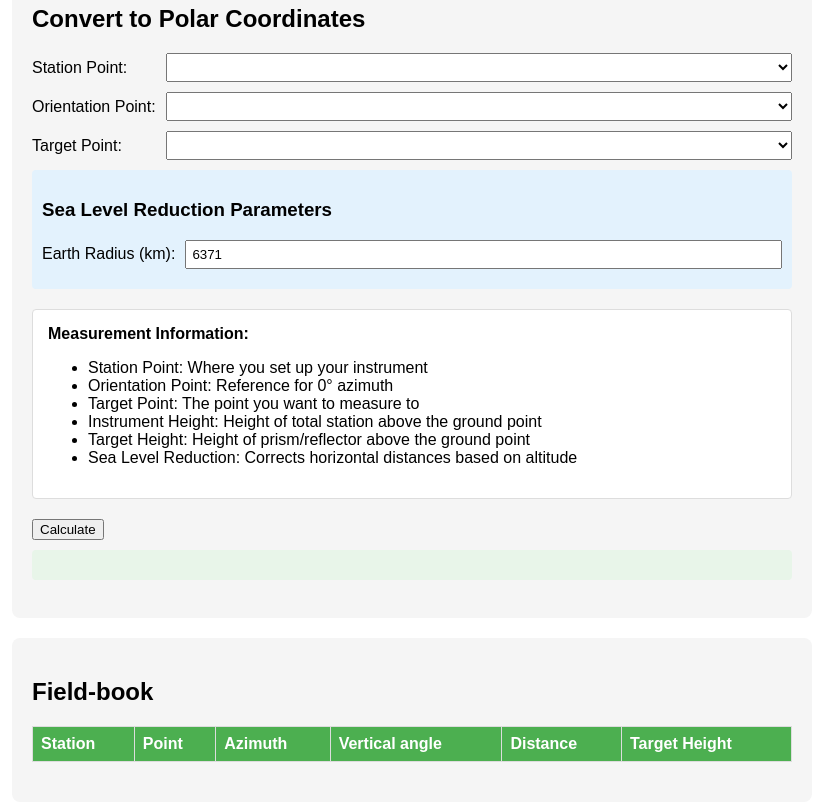
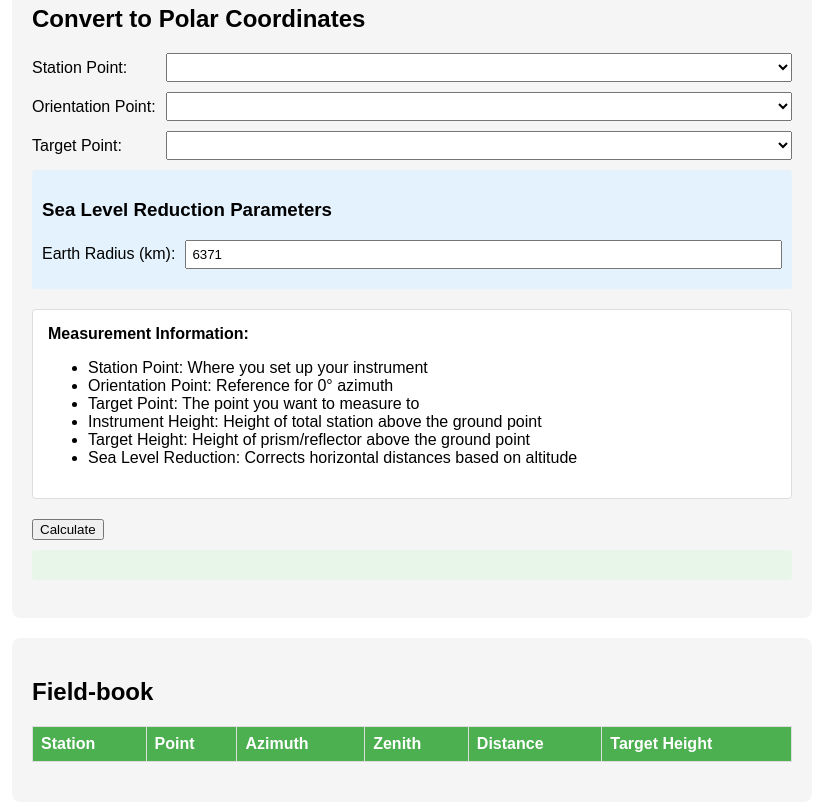
Before and after one commit to gianfrancodp/stakeout-assistant, a plain HTML site: page index.html in a window 1280 px wide. Shown: the part 795-1600 px from the top of the page, without its empty margins (228-1051 px from the left). Drawn offline with Linux system fonts and the light colour scheme.

Commit message:
Update index.html

```diff
--- a/index.html
+++ b/index.html
@@ -98,7 +98,7 @@
                     <th>Station</th>
                     <th>Point</th>
                     <th>Azimuth</th>
-                    <th>Vertical angle</th>
+                    <th>Zenith</th>
                     <th>Distance</th>
                     <th>Target Height</th>
                 </tr>
```
